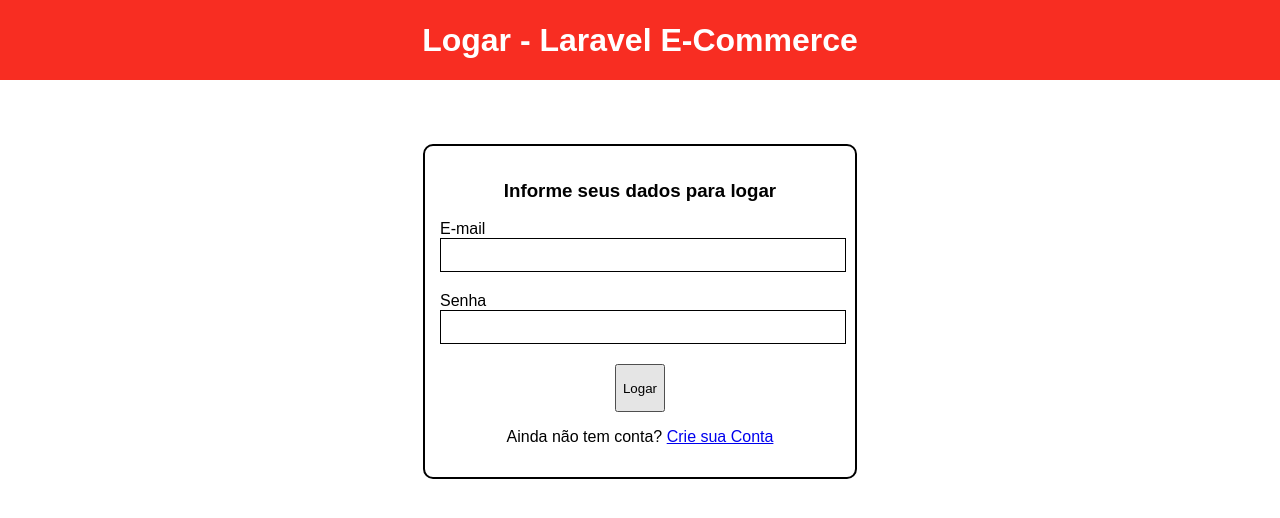
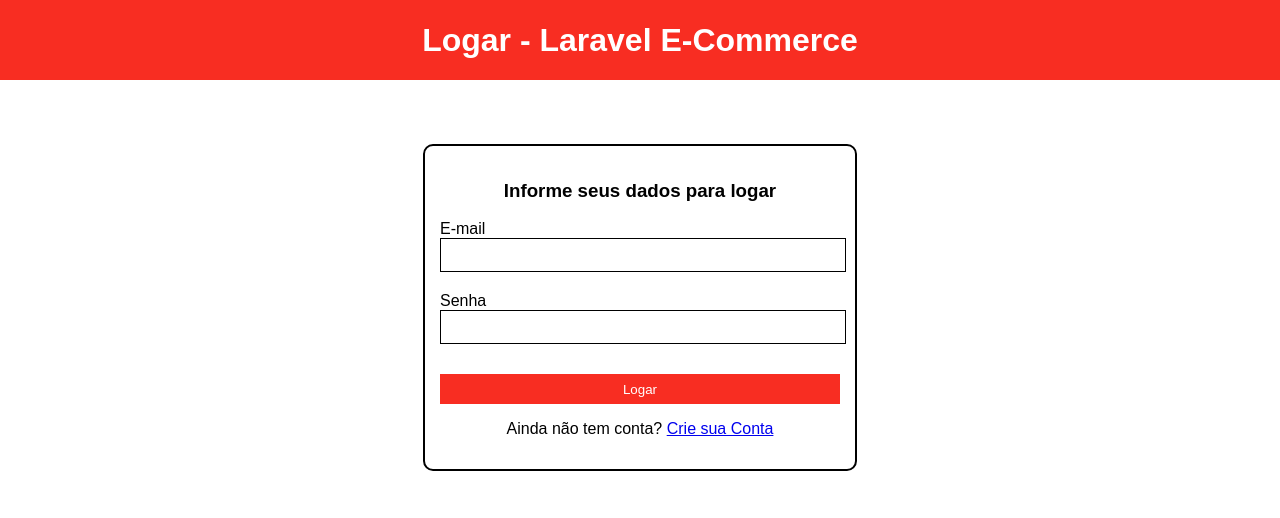
Before and after one commit to alvarojunior02/react-ecommerce, a React (Vite) app: page /login in a window 1280 px wide. In both pictures the pointer is over the button "Logar". Shown: the top 518 px of the page. Built offline with nearby package versions, Linux system fonts and the light colour scheme.

Commit message:
fix: adjust css class

```diff
--- a/src/views/Login/login.css
+++ b/src/views/Login/login.css
@@ -61,7 +61,7 @@
     border: 1px solid black;
 }
 
-.buttonLoginSubmit {
+.buttonSubmit {
     margin-top: 10px;
 
     background-color: transparent;
@@ -79,7 +79,7 @@
     align-items: center;
 }
 
-.buttonLoginSubmit:hover {
+.buttonSubmit:hover {
     background-color: #f82d22;
     color: white;
 
```
